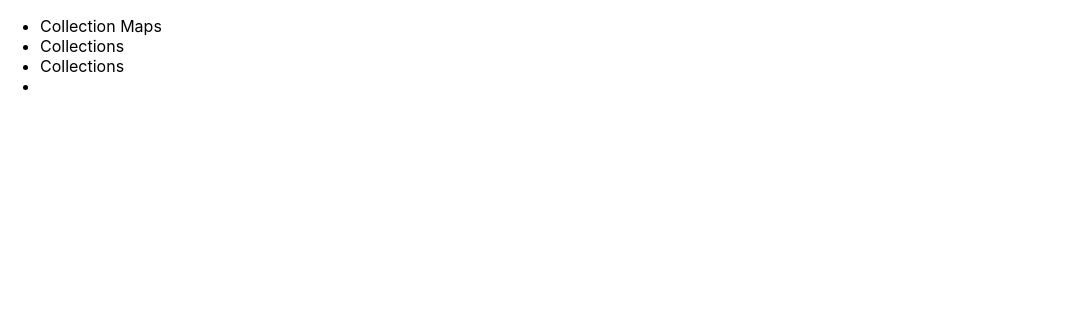
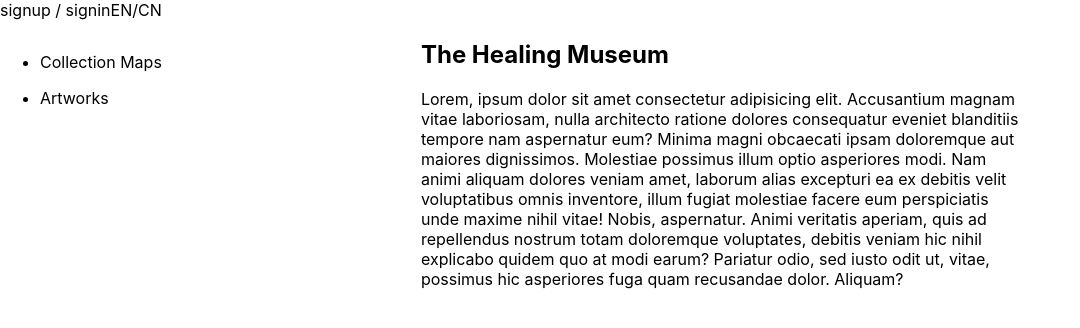
Before and after one commit to makoto357/Healing-Museum, a Next.js app: page / in a window 1280 px wide. Shown: the top 328 px of the page, without its empty margins (0-1080 px from the left). Built offline with nearby package versions, Linux system fonts and the light colour scheme.

Commit message:
basic routing

```diff
--- a/package.json
+++ b/package.json
@@ -9,6 +9,10 @@
     "lint": "next lint"
   },
   "dependencies": {
+    "@chakra-ui/react": "^2.3.6",
+    "@emotion/react": "^11.10.5",
+    "@emotion/styled": "^11.10.5",
+    "framer-motion": "^6.5.1",
     "next": "13.0.0",
     "react": "18.2.0",
     "react-dom": "18.2.0"
--- a/pages/collection-map.tsx
+++ b/pages/collection-maps.tsx
@@ -3,8 +3,9 @@ import Link from "next/link";
 export default function CollectionMap() {
   return (
     <>
-      <Link href="/"></Link>
-      <div>map</div>
+      <Link href="/">
+        <p>Back to Index Page</p>
+      </Link>
     </>
   );
 }
--- a/pages/collection.tsx
+++ /dev/null
@@ -1,3 +0,0 @@
-export default function Collections() {
-  return <div>collection</div>;
-}
--- a/pages/index.tsx
+++ b/pages/index.tsx
@@ -4,27 +4,54 @@ import styles from "../styles/Home.module.css";
 
 export default function Home() {
   return (
+    <>
+      <nav className="nav">
+        <div>signup / signin</div>
+        <div>EN/CN</div>
+      </nav>
+      <div className="index-page">
+        <style jsx>{`
+          .nav {
+            display: flex;
+          }
+          .index-page {
+            display: flex;
+          }
+          .intro-text {
+            width: 600px;
+            margin: auto;
+          }
+        `}</style>
         <ul>
           <li>
-        <Link href="/collection-map">
-          <a>Collection Maps</a>
+            <Link href="/collection-maps">
+              <p>Collection Maps</p>
             </Link>
           </li>
           <li>
-        <Link href="/collections">
-          <a>Collections</a>
-        </Link>
-      </li>
-      <li>
-        <Link href="/user-profile">
-          <a>Collections</a>
-        </Link>
-      </li>
-      <li>
-        <Link href="/artwork">
-          <a></a>
+            <Link href="/artworks">
+              <p>Artworks</p>
             </Link>
           </li>
         </ul>
+        <section className="intro-text">
+          <h1>The Healing Museum</h1>
+          <p>
+            Lorem, ipsum dolor sit amet consectetur adipisicing elit.
+            Accusantium magnam vitae laboriosam, nulla architecto ratione
+            dolores consequatur eveniet blanditiis tempore nam aspernatur eum?
+            Minima magni obcaecati ipsam doloremque aut maiores dignissimos.
+            Molestiae possimus illum optio asperiores modi. Nam animi aliquam
+            dolores veniam amet, laborum alias excepturi ea ex debitis velit
+            voluptatibus omnis inventore, illum fugiat molestiae facere eum
+            perspiciatis unde maxime nihil vitae! Nobis, aspernatur. Animi
+            veritatis aperiam, quis ad repellendus nostrum totam doloremque
+            voluptates, debitis veniam hic nihil explicabo quidem quo at modi
+            earum? Pariatur odio, sed iusto odit ut, vitae, possimus hic
+            asperiores fuga quam recusandae dolor. Aliquam?
+          </p>
+        </section>
+      </div>
+    </>
   );
 }
```
Also changed, not shown: pages/artworks.tsx (added, +11 -0 lines), pages/selected-artwork.tsx (renamed from pages/artwork.tsx), 2 other files (tests, documents, lock files or other folders). Lines whose indentation alone changed are shown as unchanged.
